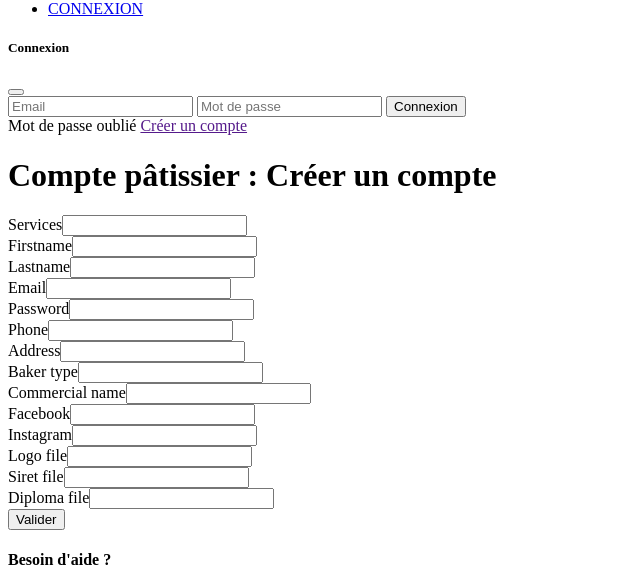
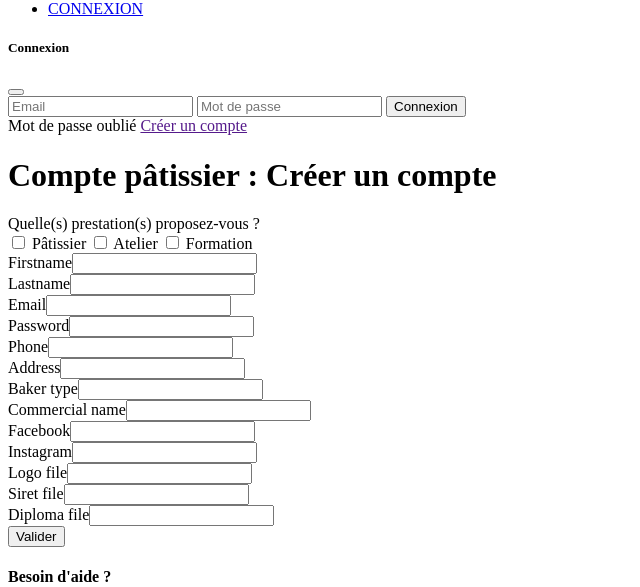
Before and after one commit to WildCodeSchool/2022-03-php-Lyon-P3-MaSurprise, a Symfony app: template templates/baker/new.html.twig in a window 1280 px wide; the page is wider, and only the part inside the window is pictured. Shown: the part 3596-4183 px from the top of that part, without its empty margins (0-640 px from the left). Run offline with Twig, Linux system fonts and the light colour scheme; the template is opened without the code that fills it, so the values that code supplies are empty; form fields are guessed from the names that the template uses; some libraries are stand-ins or nearby versions.

Commit message:
work on services button in baker form

```diff
--- a/templates/baker/_form.html.twig
+++ b/templates/baker/_form.html.twig
@@ -2,9 +2,17 @@
 
 <div id="baker-form" class="d-flex flex-column align-items-center m-5">
         <div class="form-row w-50">
-            <div class="form-group">
-            {{ form_row(form.services) }}
-             </div>
+            <div class="form-group mb-3">
+            <label class="form-label">Quelle(s) prestation(s) proposez-vous ?</label>
+                <div>
+                    <input type="checkbox" class="btn-check" name="baker[services]" id="pâtissier" value="pâtissier">
+                    <label class="btn btn-primary" for="pâtissier">Pâtissier</label>
+                    <input type="checkbox" class="btn-check" name="baker[services]" id="atelier" value="atelier">
+                    <label class="btn btn-primary" for="atelier">Atelier</label>
+                    <input type="checkbox" class="btn-check" name="baker[services]" id="formation" value="formation">
+                    <label class="btn btn-primary" for="formation">Formation</label>
+                </div>
+            </div>
         </div>
         <div class="form-row w-50">
             <div class="form-group">
```
Also changed, not shown: src/Controller/BakerController.php (+6 -2 lines), src/Form/BakerType.php (+7 -4 lines).
